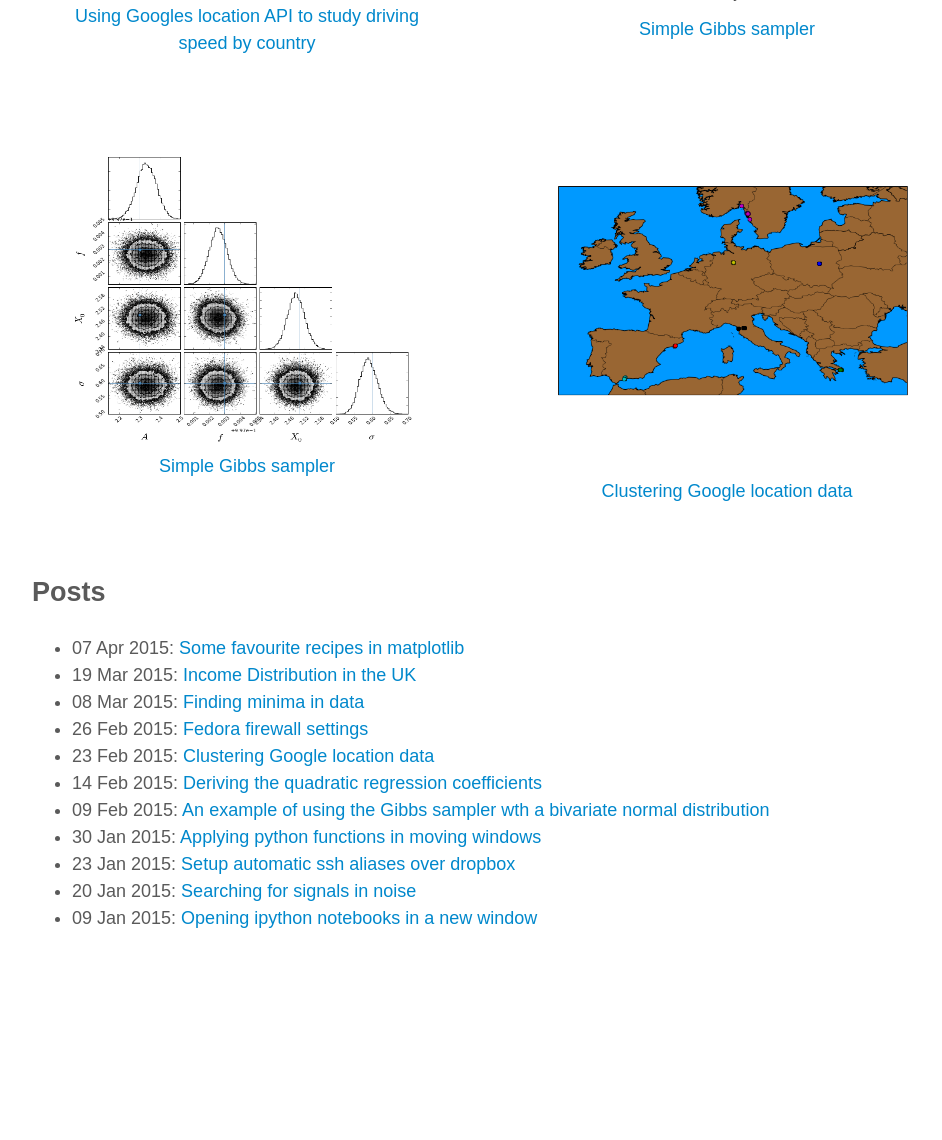
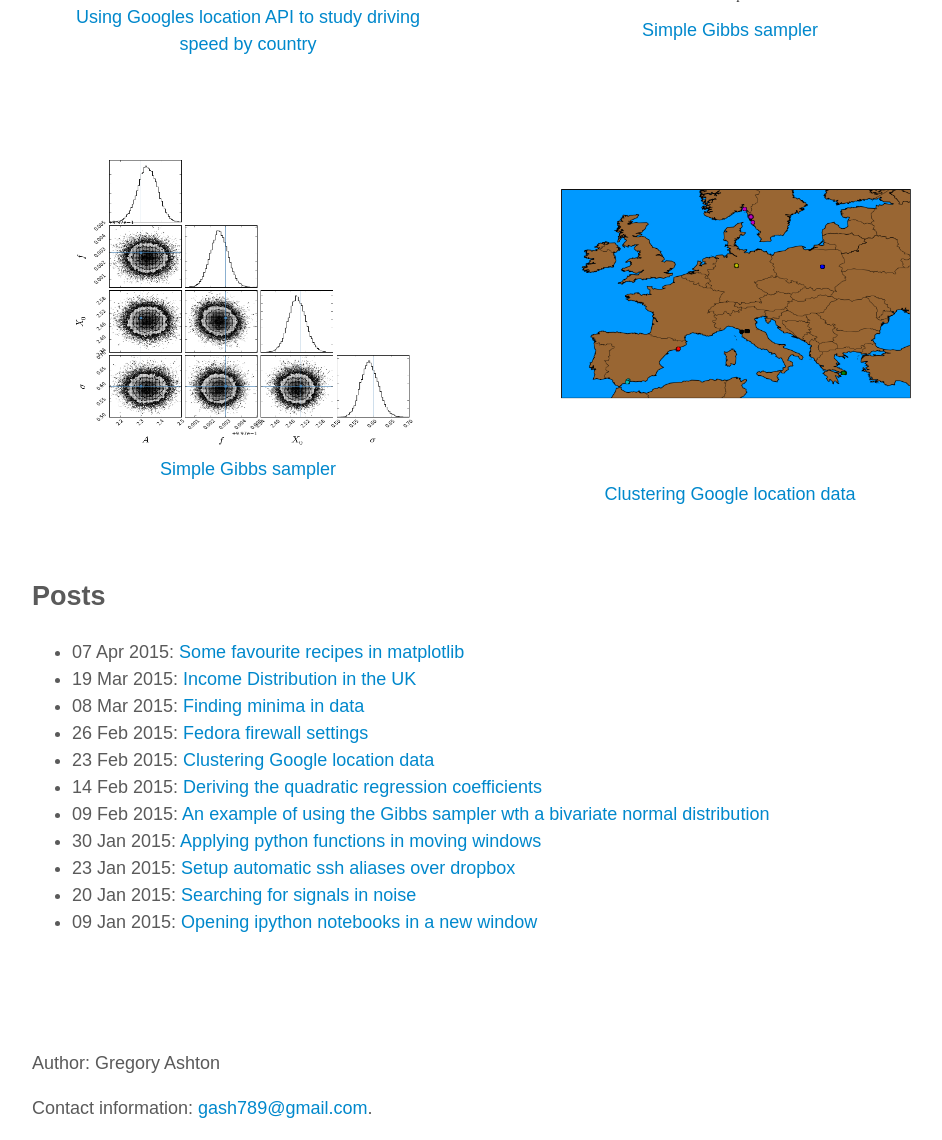
Before and after one commit to GregoryAshton/GregoryAshton.github.io, a Jekyll site: the page built from index.html, in a window 1280 px wide, cut to the strip 578-1718 px from the top of the page. Shown: the whole strip, without its empty margins (158-1100 px from the left). Built offline with Jekyll 4.4.1, drawn with Linux system fonts in a browser that asks for light colours; the list of posts is cut into pages by our own code; before the commit the page ends 1528 px from its top, so only the background shows below that.

Commit message:
Cleanup css and add footer

```diff
--- a/css/style.css
+++ b/css/style.css
@@ -74,15 +74,7 @@ pre code {
   background-color: transparent;
 }
 
-.preview {
-  margin-left: auto;
-  margin-right: auto;
-  width: 1500px;
-  height: 700px;
+
+.footer-space {
+    margin-bottom: 3cm;
 }
-
-td {
-  padding: 0px;
-  align: center;
-  valign: center;
-}
--- a/index.html
+++ b/index.html
@@ -81,5 +81,11 @@ apologise if this is not always the case!
   </ul>
 </div>
 
- <p>
- </p>
+<p class="footer-space">
+
+</p>
+
+<footer>
+  <p>Author: Gregory Ashton</p>
+  <p>Contact information: <a href="mailto:gash789@gmail.com"> gash789@gmail.com</a>.</p>
+</footer>
```
